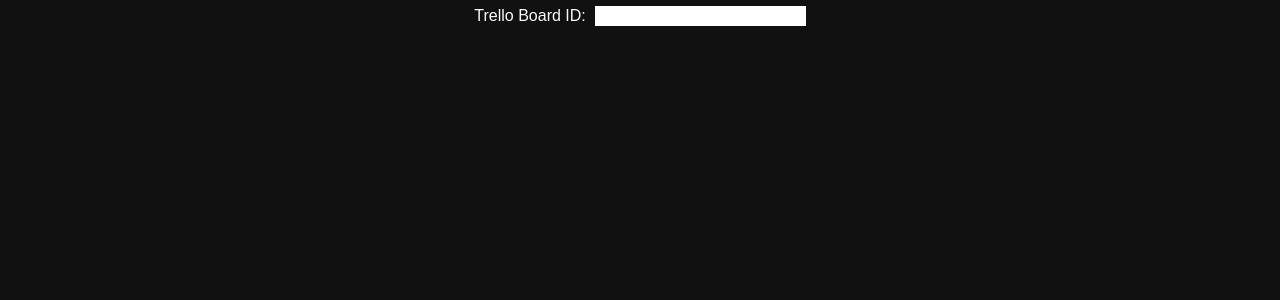
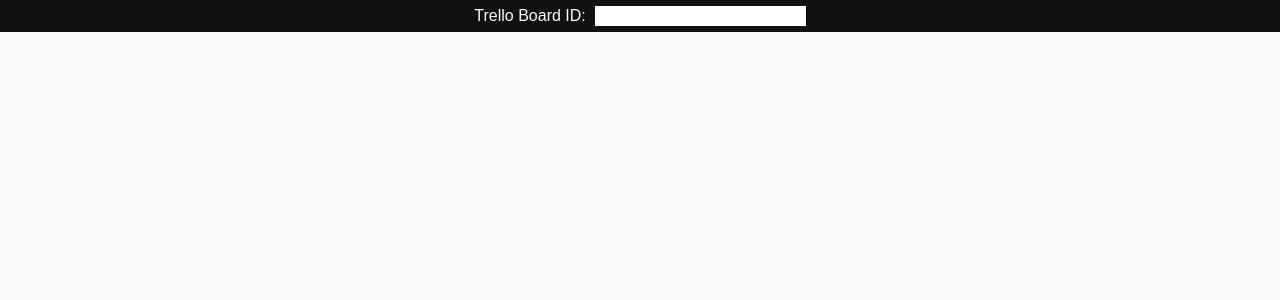
Before and after one commit to BurntCaramel/lokum-preview, a React (Create React App) app: page / in a window 1280 px wide. Shown: the top 300 px of the page. Built offline with nearby package versions, Linux system fonts and the light colour scheme.

Commit message:
Set default background color

```diff
--- a/src/App.js
+++ b/src/App.js
@@ -17,7 +17,8 @@
 	top: headerHeight,
 	left: 0,
 	right: 0,
-	bottom: 0
+	bottom: 0,
+	backgroundColor: '#fafafa'
 }
 
 const iframeStyle = {
```
